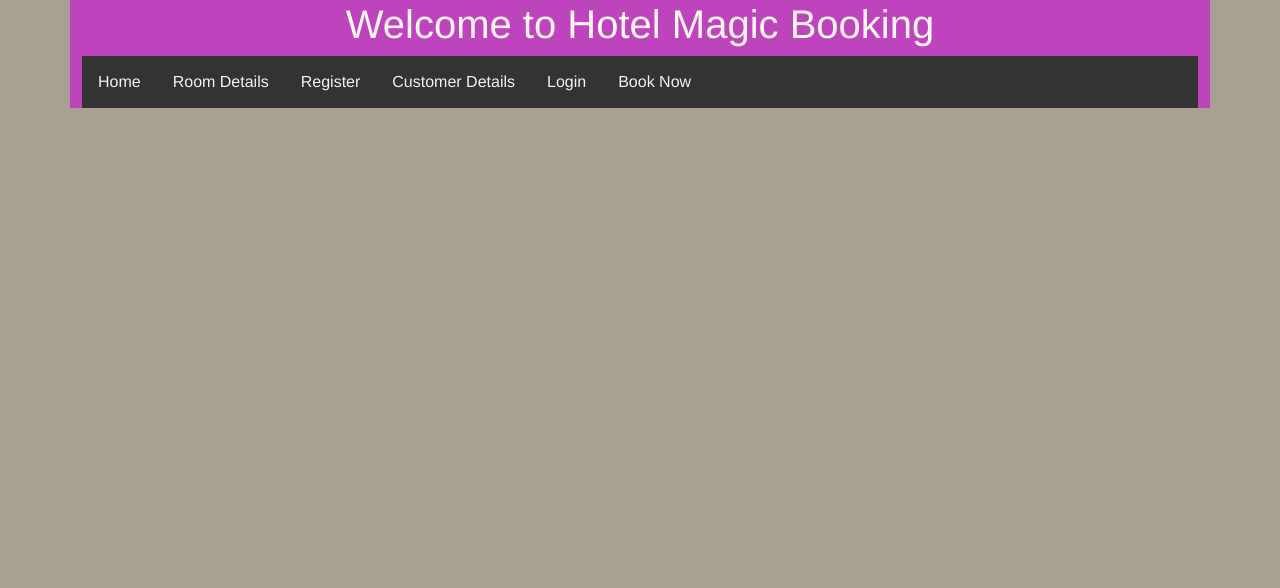
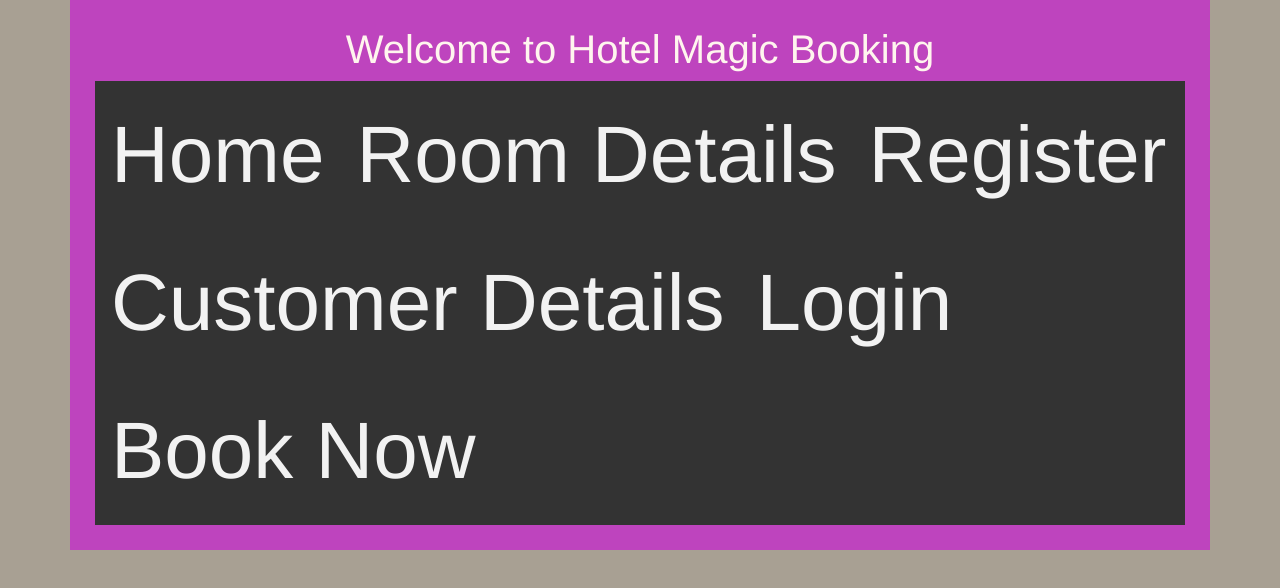
Before and after one commit to kmandalusa/project2-front-end, an Angular app: page / in a window 1280 px wide. Shown: the top 588 px of the page. Built offline with nearby package versions, Linux system fonts and the light colour scheme.

Commit message:
Update topnav.component.css

```diff
--- a/src/app/topnav/topnav.component.css
+++ b/src/app/topnav/topnav.component.css
@@ -5,7 +5,11 @@ h1{
     color: seashell;
 }
 #top{
+    font-family:Helvetica, Arial, sans-serif;
     background-color: rgb(190, 68, 190);
+    color: seashell  ;
+    font-size: 500%;
+    padding: 25px;
 }
 .topnav {
     overflow: hidden;
```
